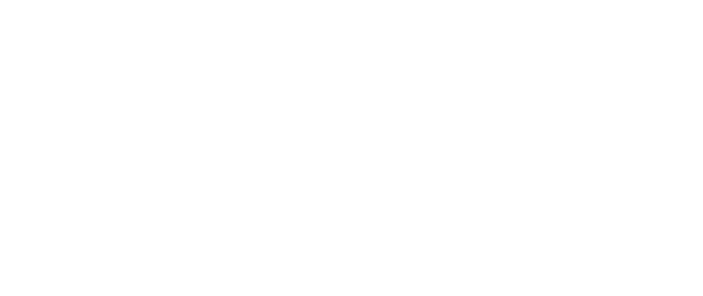
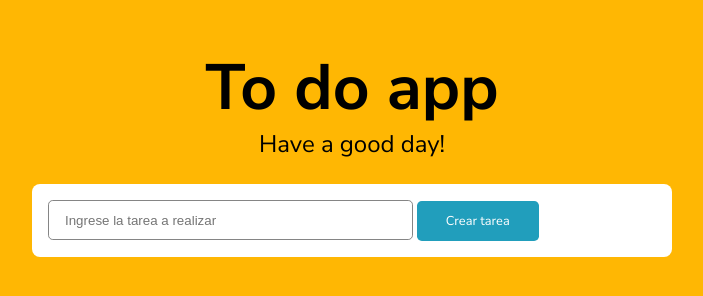
Before and after one commit to gabitozk/to-do-app, a website: page index.html in a window 1280 px wide. Shown: the whole page, without its empty margins (288-991 px from the left). Drawn offline with Linux system fonts and the light colour scheme.

Commit message:
Se creó estructura HTML y se aplicó estilos

```diff
--- a/css/style.css
+++ b/css/style.css
@@ -1,5 +1,60 @@
 * {
-    margin: 0;
-    padding: 0;
-    box-sizing: border-box;
+  margin: 0;
+  padding: 0;
+  box-sizing: border-box;
 }
+
+body {
+  height: 100vh;
+  font-family: "Nunito Sans", sans-serif;
+  background-color: #ffb703;
+}
+
+body > h1 {
+  font-size: 4rem;
+  line-height: 5rem;
+  margin-top: 3rem;
+  text-align: center;
+}
+
+body > p {
+  text-align: center;
+  font-size: 1.5rem;
+  margin-bottom: 1.5rem;
+}
+
+#container {
+  width: 50%;
+  margin: auto;
+}
+
+#new-task {
+  width: 100%;
+  background-color: #fff;
+  border-radius: 0.5rem;
+  padding: 1rem;
+}
+
+#new-task input {
+  width: 60%;
+  height: 2.5rem;
+  border-radius: 0.3rem;
+  border: 1px solid #858585;
+  padding-left: 1rem;
+}
+
+#create-task {
+  width: 20%;
+  height: 2.5rem;
+  background-color: #219ebc;
+  font-family: "Nunito Sans", sans-serif;
+  font-size: 0.8rem;
+  color: #fff;
+  border-radius: 0.3rem;
+  border: none;
+  cursor: pointer;
+}
+
+#create-task:hover {
+  background-color: #1a7288;
+}
--- a/index.html
+++ b/index.html
@@ -4,9 +4,28 @@
     <meta charset="UTF-8">
     <meta http-equiv="X-UA-Compatible" content="IE=edge">
     <meta name="viewport" content="width=device-width, initial-scale=1.0">
+    <!--Fonts (Google)-->
+    <link href="https://fonts.googleapis.com/css2?family=Nunito+Sans:wght@200;300;400;600;700&display=swap" rel="stylesheet">
+    <!--CSS-->
+    <link rel="stylesheet" href="./css/style.css">
     <title>To-do-App</title>
 </head>
 <body>
+    <h1>To do app</h1>
+    <p>Have a good day!</p>
+
+    <!--New task-->
+    <section id="container">
+        <article id="new-task">
+            <input type="text" name="task" placeholder="Ingrese la tarea a realizar">
+            <button id="create-task">Crear tarea</button>
+        </article>
+
+        <article id="tasks">
+        </article>
+    </section>
+
+
 
 </body>
 </html>
```
